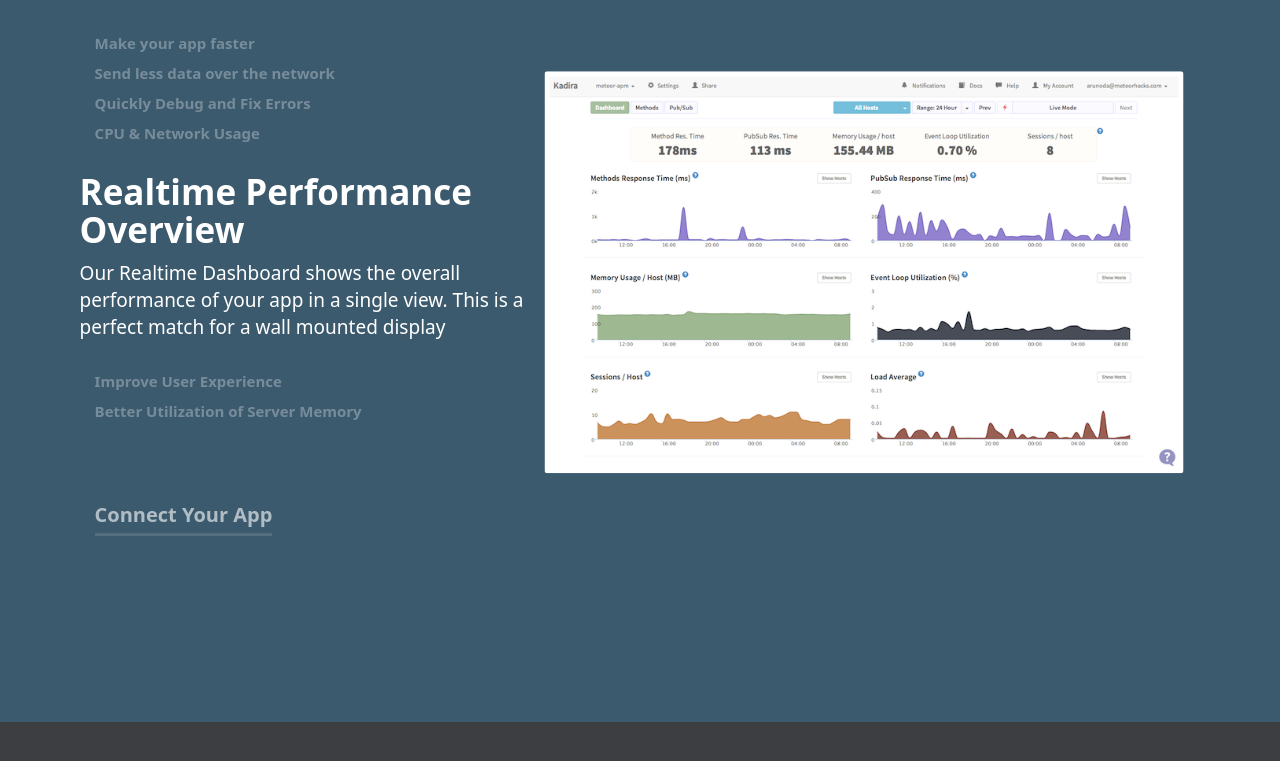
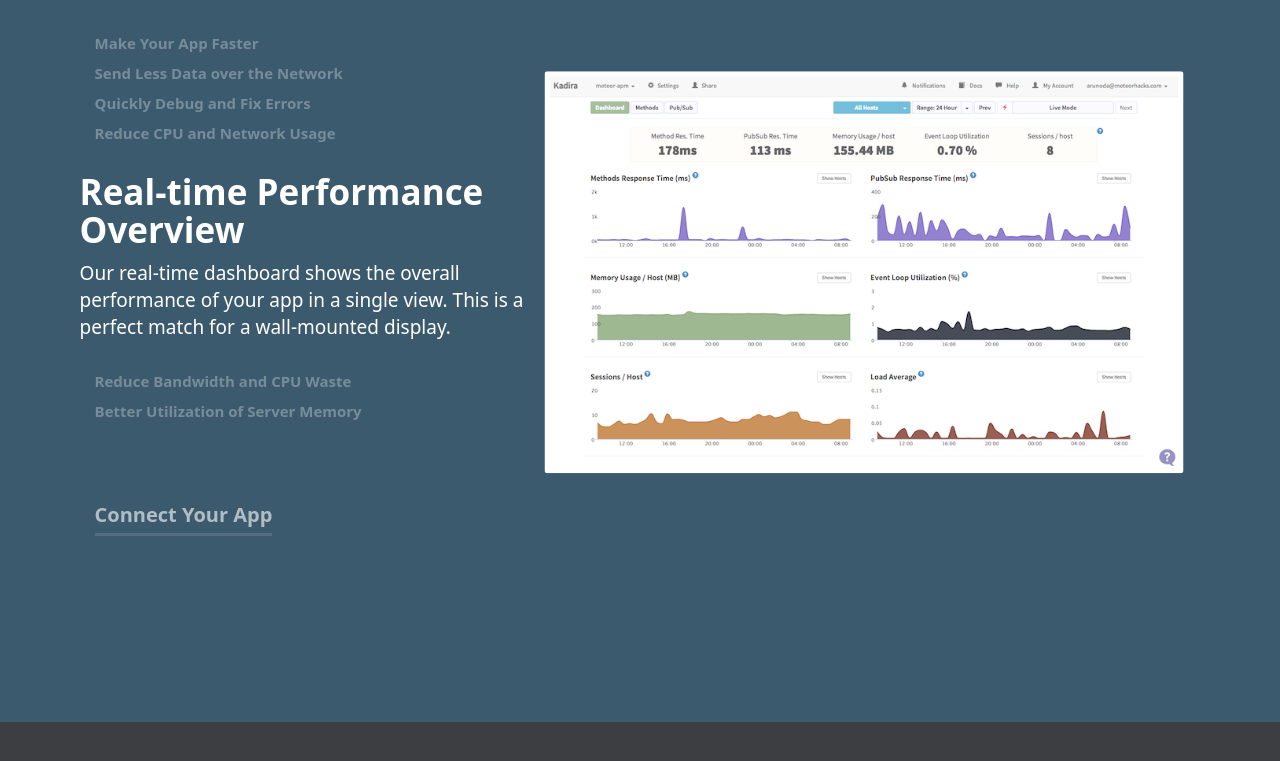
Before and after one commit to kadiraio/kadiraio.github.io, a Jekyll site: the page built from index.html, in a window 1280 px wide and 900 px high, scrolled down 5197 px. Shown: the top 761 px of the window. Built offline with Jekyll 4.4.1, drawn with Linux system fonts in a browser that asks for light colours; the list of posts is cut into pages by our own code; some of the changed text lies outside the part shown.

Commit message:
added proof-read home page text

```diff
--- a/_layouts/home.html
+++ b/_layouts/home.html
@@ -69,13 +69,13 @@
     <div id="make-your-app-faster" class="homepage-benefit purple full-page">
       <div class="container">
         <div class="description">
-          <h3>Make your app faster</h3>
-          <p>You can easily find our your slow methods and publication. Inspect them with traces and make them faster</p>
-          <a href="#send-less-data" class="other-benefits">Send less data over the network</a>
+          <h3>Make Your App Faster</h3>
+          <p>Easily find slow methods and publications in your app. Inspect them with sampled traces and make them faster.</p>
+          <a href="#send-less-data" class="other-benefits">Send Less Data over the Network</a>
           <a href="#fix-errors" class="other-benefits">Quickly Debug and Fix Errors</a>
-          <a href="#reduce-cpu" class="other-benefits">CPU & Network Usage</a>
-          <a href="#performance-monitoring" class="other-benefits">Realtime Performance Overview</a>
-          <a href="#user-experience" class="other-benefits">Improve User Experience</a>
+          <a href="#reduce-cpu" class="other-benefits">Reduce CPU and Network Usage</a>
+          <a href="#performance-monitoring" class="other-benefits">Real-time Performance Overview</a>
+          <a href="#user-experience" class="other-benefits">Reduce Bandwidth and CPU Waste</a>
           <a href="#better-memory" class="other-benefits">Better Utilization of Server Memory</a>
           <a href="https://ui.kadira.io/sign-up" class="btn btn-default btn-connect">Connect Your App</a>
         </div>
@@ -89,13 +89,13 @@
     <div id="send-less-data" class="homepage-benefit darkgrey full-page">
       <div class="container">
         <div class="description">
-          <a href="#make-your-app-faster" class="other-benefits">Make your app faster</a>
-          <h3>Send less data over the network</h3>
-          <p>Find out how much time it takes to send your publication data to the client and change your publication accordingly</p>
+          <a href="#make-your-app-faster" class="other-benefits">Make Your App Faster</a>
+          <h3>Send Less Data over the Network</h3>
+          <p>Find out how much time it takes to send your publication data to a client and change your publications accordingly.</p>
           <a href="#fix-errors" class="other-benefits">Quickly Debug and Fix Errors</a>
-          <a href="#reduce-cpu" class="other-benefits">CPU & Network Usage</a>
-          <a href="#performance-monitoring" class="other-benefits">Realtime Performance Overview</a>
-          <a href="#user-experience" class="other-benefits">Improve User Experience</a>
+          <a href="#reduce-cpu" class="other-benefits">Reduce CPU and Network Usage</a>
+          <a href="#performance-monitoring" class="other-benefits">Real-time Performance Overview</a>
+          <a href="#user-experience" class="other-benefits">Reduce Bandwidth and CPU Waste</a>
           <a href="#better-memory" class="other-benefits">Better Utilization of Server Memory</a>
           <a href="https://ui.kadira.io/sign-up" class="btn btn-default btn-connect">Connect Your App</a>
         </div>
@@ -108,13 +108,13 @@
     <div id="fix-errors" class="homepage-benefit red full-page">
       <div class="container">
         <div class="description">
-          <a href="#make-your-app-faster" class="other-benefits">Make your app faster</a>
-          <a href="#send-less-data" class="other-benefits">Send less data over the network</a>
+          <a href="#make-your-app-faster" class="other-benefits">Make Your App Faster</a>
+          <a href="#send-less-data" class="other-benefits">Send Less Data over the Network</a>
           <h3>Quickly Debug and Fix Errors</h3>
-          <p>We bring tracking errors into the next stage. Now you can debug errors with the context and identify the root cause quickly</p>
-          <a href="#reduce-cpu" class="other-benefits">CPU & Network Usage</a>
-          <a href="#performance-monitoring" class="other-benefits">Realtime Performance Overview</a>
-          <a href="#user-experience" class="other-benefits">Improve User Experience</a>
+          <p>We take tracking errors to the next level. Now you can debug errors with the context and identify root causes quickly.</p>
+          <a href="#reduce-cpu" class="other-benefits">Reduce CPU and Network Usage</a>
+          <a href="#performance-monitoring" class="other-benefits">Real-time Performance Overview</a>
+          <a href="#user-experience" class="other-benefits">Reduce Bandwidth and CPU Waste</a>
           <a href="#better-memory" class="other-benefits">Better Utilization of Server Memory</a>
           <a href="https://ui.kadira.io/sign-up" class="btn btn-default btn-connect">Connect Your App</a>
         </div>
@@ -128,13 +128,13 @@
     <div id="reduce-cpu" class="homepage-benefit light full-page">
       <div class="container">
         <div class="description">
-          <a href="#make-your-app-faster" class="other-benefits">Make your app faster</a>
-          <a href="#send-less-data" class="other-benefits">Send less data over the network</a>
+          <a href="#make-your-app-faster" class="other-benefits">Make Your App Faster</a>
+          <a href="#send-less-data" class="other-benefits">Send Less Data over the Network</a>
           <a href="#fix-errors" class="other-benefits">Quickly Debug and Fix Errors</a>
-          <h3>CPU & Network Usage</h3>
-          <p>Find the Observer Reuse percentage of your publications. Improve it and reduce the CPU and Network usage</p>
-          <a href="#performance-monitoring" class="other-benefits">Realtime Performance Overview</a>
-          <a href="#user-experience" class="other-benefits">Improve User Experience</a>
+          <h3>Reduce CPU and Network Usage</h3>
+          <p>Check the “Observer Reuse” percentage for your publications. Improve it and reduce CPU and network usage.</p>
+          <a href="#performance-monitoring" class="other-benefits">Real-time Performance Overview</a>
+          <a href="#user-experience" class="other-benefits">Reduce Bandwidth and CPU Waste</a>
           <a href="#better-memory" class="other-benefits">Better Utilization of Server Memory</a>
           <a href="https://ui.kadira.io/sign-up" class="btn btn-default btn-connect">Connect Your App</a>
         </div>
@@ -147,13 +147,13 @@
     <div id="performance-monitoring" class="homepage-benefit blue full-page">
       <div class="container">
         <div class="description">
-          <a href="#make-your-app-faster" class="other-benefits">Make your app faster</a>
-          <a href="#send-less-data" class="other-benefits">Send less data over the network</a>
+          <a href="#make-your-app-faster" class="other-benefits">Make Your App Faster</a>
+          <a href="#send-less-data" class="other-benefits">Send Less Data over the Network</a>
           <a href="#fix-errors" class="other-benefits">Quickly Debug and Fix Errors</a>
-          <a href="#reduce-cpu" class="other-benefits">CPU & Network Usage</a>
-          <h3>Realtime Performance Overview</h3>
-          <p>Our Realtime Dashboard shows the overall performance of your app in a single view. This is a perfect match for a wall mounted display</p>
-          <a href="#user-experience" class="other-benefits">Improve User Experience</a>
+          <a href="#reduce-cpu" class="other-benefits">Reduce CPU and Network Usage</a>
+          <h3>Real-time Performance Overview</h3>
+          <p>Our real-time dashboard shows the overall performance of your app in a single view. This is a perfect match for a wall-mounted display.</p>
+          <a href="#user-experience" class="other-benefits">Reduce Bandwidth and CPU Waste</a>
           <a href="#better-memory" class="other-benefits">Better Utilization of Server Memory</a>
           <a href="https://ui.kadira.io/sign-up" class="btn btn-default btn-connect">Connect Your App</a>
         </div>
@@ -166,13 +166,13 @@
     <div id="user-experience" class="homepage-benefit darkgrey full-page">
       <div class="container">
         <div class="description">
-          <a href="#make-your-app-faster" class="other-benefits">Make your app faster</a>
-          <a href="#send-less-data" class="other-benefits">Send less data over the network</a>
+          <a href="#make-your-app-faster" class="other-benefits">Make Your App Faster</a>
+          <a href="#send-less-data" class="other-benefits">Send Less Data over the Network</a>
           <a href="#fix-errors" class="other-benefits">Quickly Debug and Fix Errors</a>
-          <a href="#reduce-cpu" class="other-benefits">CPU & Network Usage</a>
-          <a href="#performance-monitoring" class="other-benefits">Realtime Performance Overview</a>
-          <h3>Improve User Experience</h3>
-          <p>Identify which subscriptions need to be cached on the client and improve user experience and while reducing the subscription rate (throughout)</p>
+          <a href="#reduce-cpu" class="other-benefits">Reduce CPU and Network Usage</a>
+          <a href="#performance-monitoring" class="other-benefits">Real-time Performance Overview</a>
+          <h3>Reduce Bandwidth and CPU Waste</h3>
+          <p>Identify which subscriptions need to be cached. Make them cacheable and reduce bandwidth and CPU waste.</p>
           <a href="#better-memory" class="other-benefits">Better Utilization of Server Memory</a>
           <a href="https://ui.kadira.io/sign-up" class="btn btn-default btn-connect">Connect Your App</a>
         </div>
@@ -185,14 +185,14 @@
     <div id="better-memory" class="homepage-benefit light full-page">
       <div class="container">
         <div class="description">
-          <a href="#make-your-app-faster" class="other-benefits">Make your app faster</a>
-          <a href="#send-less-data" class="other-benefits">Send less data over the network</a>
+          <a href="#make-your-app-faster" class="other-benefits">Make Your App Faster</a>
+          <a href="#send-less-data" class="other-benefits">Send Less Data over the Network</a>
           <a href="#fix-errors" class="other-benefits">Quickly Debug and Fix Errors</a>
-          <a href="#reduce-cpu" class="other-benefits">CPU & Network Usage</a>
-          <a href="#performance-monitoring" class="other-benefits">Realtime Performance Overview</a>
-          <a href="#user-experience" class="other-benefits">Improve User Experience</a>
+          <a href="#reduce-cpu" class="other-benefits">Reduce CPU and Network Usage</a>
+          <a href="#performance-monitoring" class="other-benefits">Real-time Performance Overview</a>
+          <a href="#user-experience" class="other-benefits">Reduce Bandwidth and CPU Waste</a>
           <h3>Better Utilization of Server Memory</h3>
-          <p>Identify how much memory your publications consume. Then alter your application accordingly.</p>
+          <p>Identify how much memory each of your publications consumes. Then alter your applications accordingly.</p>
           <a href="https://ui.kadira.io/sign-up" class="btn btn-default btn-connect">Connect Your App</a>
         </div>
         <div class="images full-page">
```
